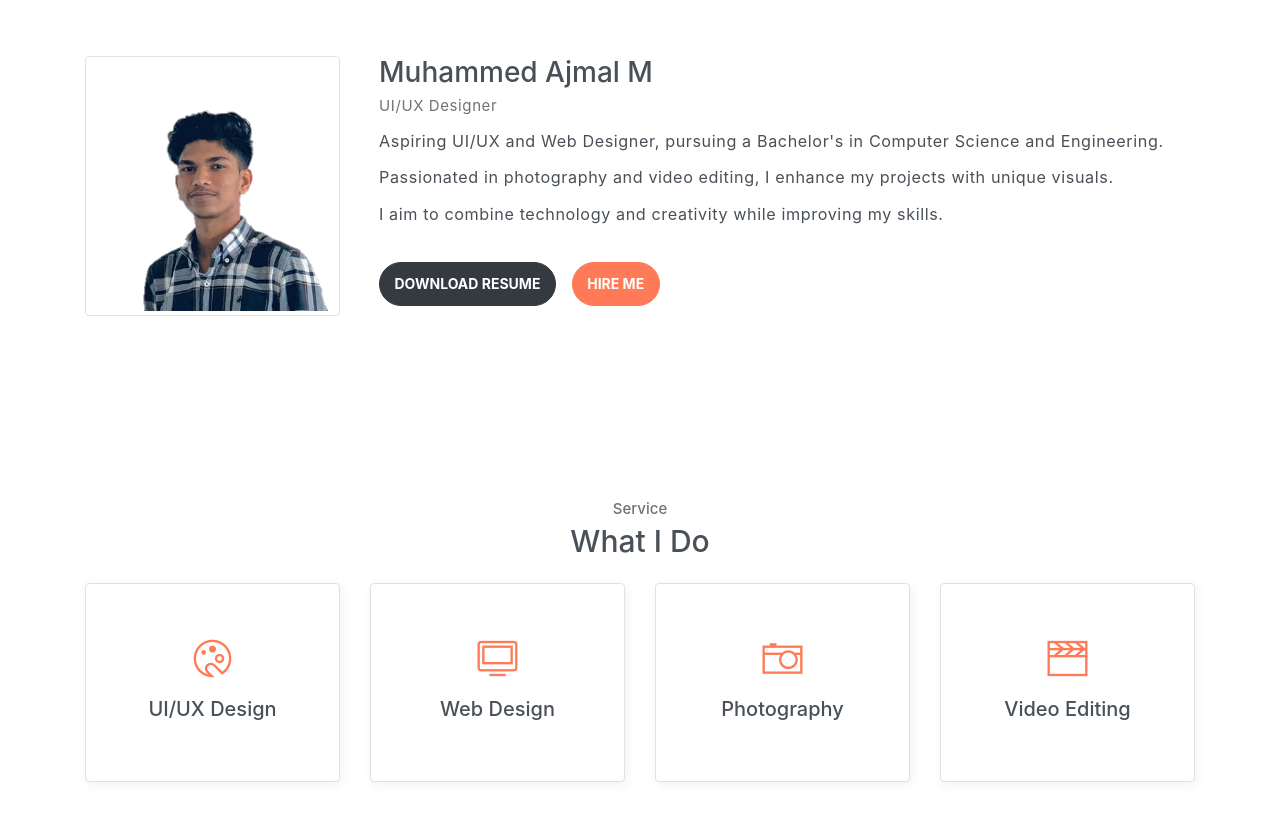
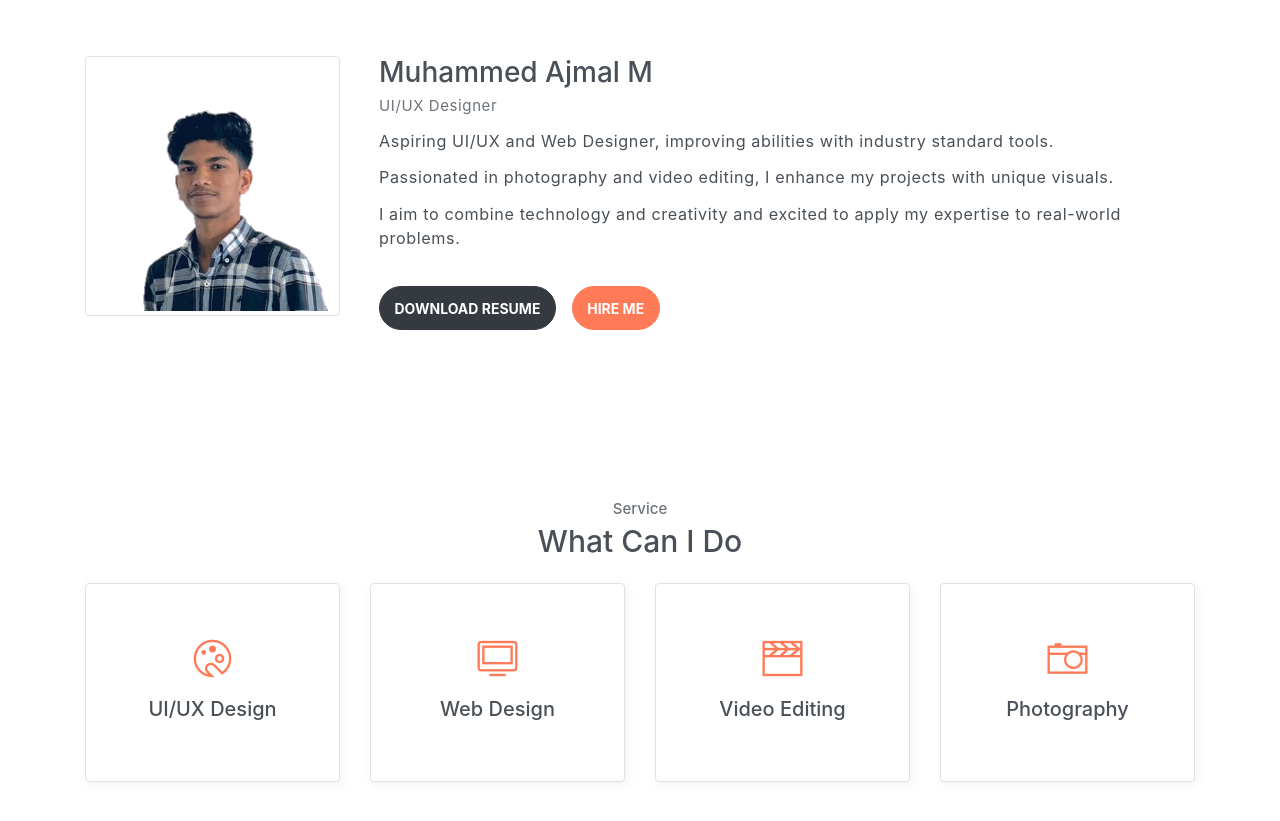
Before and after one commit to ajux0/ajux0.github.io, a website: page index.html in a window 1280 px wide. Shown: the part 840-1661 px from the top of the page. Drawn offline with Linux system fonts and the light colour scheme.

Commit message:
Update index.html

```diff
--- a/index.html
+++ b/index.html
@@ -114,9 +114,9 @@
                 <div class="pl-md-4 col-md-9">
                     <h6 class="title">Muhammed Ajmal M</h6>
                     <p class="subtitle">UI/UX Designer</p>
-                    <p>Aspiring UI/UX and Web Designer, pursuing a Bachelor's in Computer Science and Engineering.</p>
+                    <p>Aspiring UI/UX and Web Designer, improving abilities with industry standard tools.</p>
                     <p>Passionated in photography and video editing, I enhance my projects with unique visuals.</p>
-                    <p>I aim to combine technology and creativity while improving my skills.</p>
+                    <p>I aim to combine technology and creativity and excited to apply my expertise to real-world problems.</p>
                     <div class="buttons pt-3">
                         <a href="https://drive.google.com/drive/folders/1PvLVelbU04iMFINR45LhL6PF76HJbkPz">
                         <button class="btn btn-dark rounded">DOWNLOAD RESUME</button>
@@ -134,7 +134,7 @@
     <section id="service" class="section">
         <div class="container text-center">
             <h6 class="subtitle">Service</h6>
-            <h6 class="section-title mb-4">What I Do</h6>
+            <h6 class="section-title mb-4">What Can I Do</h6>
         <!--    <p class="mb-5 pb-4">Lorem ipsum dolor sit amet, consectetur adipisicing elit. In alias dignissimos. <br> rerum commodi corrupti, temporibus non quam.</p>
 -->
             <div class="row">
@@ -157,16 +157,16 @@
                 <div class="col-sm-6 col-md-3 mb-4">
                     <div class="custom-card card border">
                         <div class="card-body">
-                            <i class="icon ti-camera"></i>
-                            <h5>Photography</h5>
+                            <i class="icon ti-video-clapper"></i>
+                            <h5>Video Editing</h5>
                         </div>
                     </div>
                 </div>
-                <div class="col-sm-6 col-md-3 mb-4">
+		<div class="col-sm-6 col-md-3 mb-4">
                     <div class="custom-card card border">
                         <div class="card-body">
-                            <i class="icon ti-video-clapper"></i>
-                            <h5>Video Editing</h5>
+                            <i class="icon ti-camera"></i>
+                            <h5>Photography</h5>
                         </div>
                     </div>
                 </div>
```
